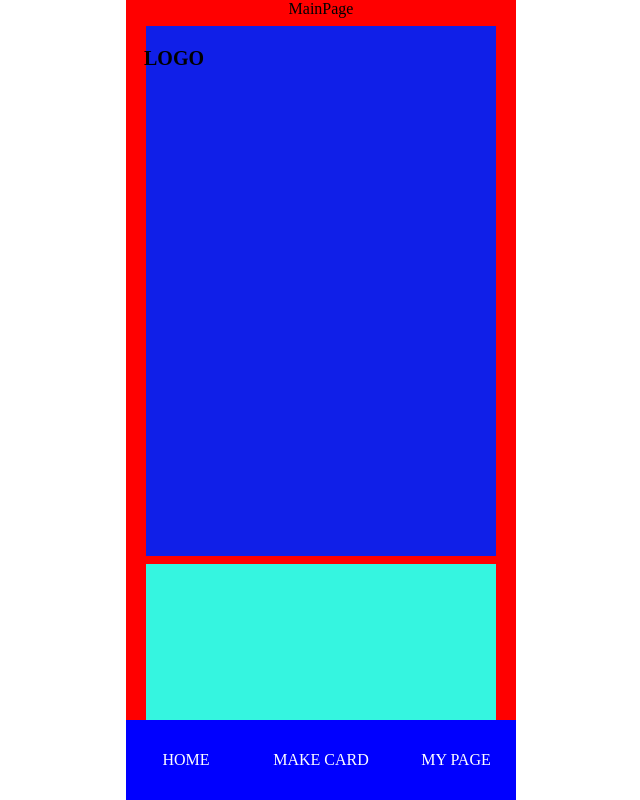
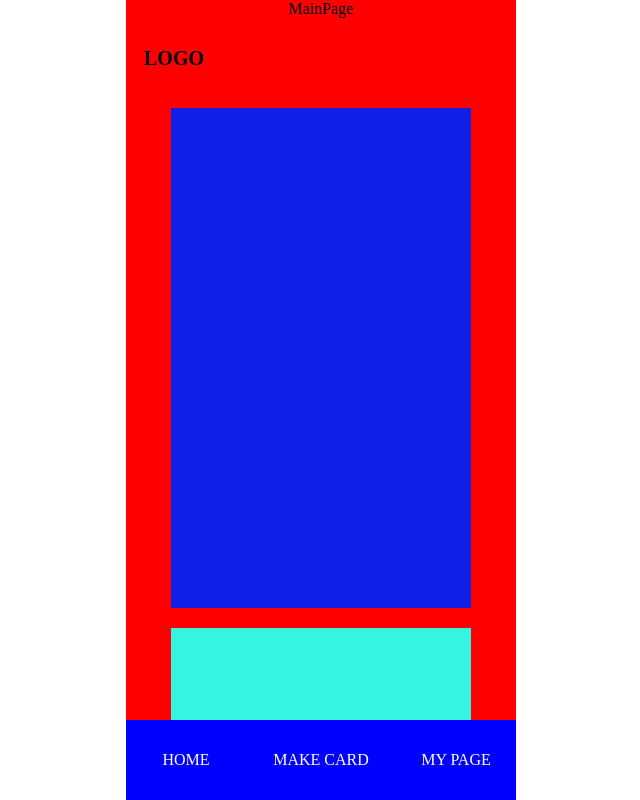
Before and after one commit to seoul-women-tech-hackathon-team5/meaningout-client, a React (Vite) app: page /main in a window 1280 px wide. Shown: the whole page, without its empty margins (319-959 px from the left). Built offline with nearby package versions, Linux system fonts and the light colour scheme.

Commit message:
Design: 직사각형 크기, 위치 조정
직사각형 크기와 마진값이 너무 화면에 꽉 차 있는 것 같아 크기와 위치, 마진값을 수정하였음

```diff
--- a/src/pages/MainPage.jsx
+++ b/src/pages/MainPage.jsx
@@ -42,7 +42,7 @@ const MainPage = () => {
           next={fetchMoreData}
           hasMore={true}
           loader={<h4>Loading...</h4>}
-          style={{ overflow: 'hidden' }}
+          style={{ overflow: 'hidden', marginTop: '70px' }}
         >
           {cards.map((card, index) => (
             <Card key={index} style={{ backgroundColor: card.color }} />
@@ -66,9 +66,10 @@ const generateRandomCards = (count) => {
 };
 
 const Card = styled.div`
-  width: 350px;
-  height: 530px;
+  width: 300px;
+  height: 500px;
   margin: 8px;
+  margin-top: 20px;
 `;
 
 const PageWrapper = styled.div`
```
